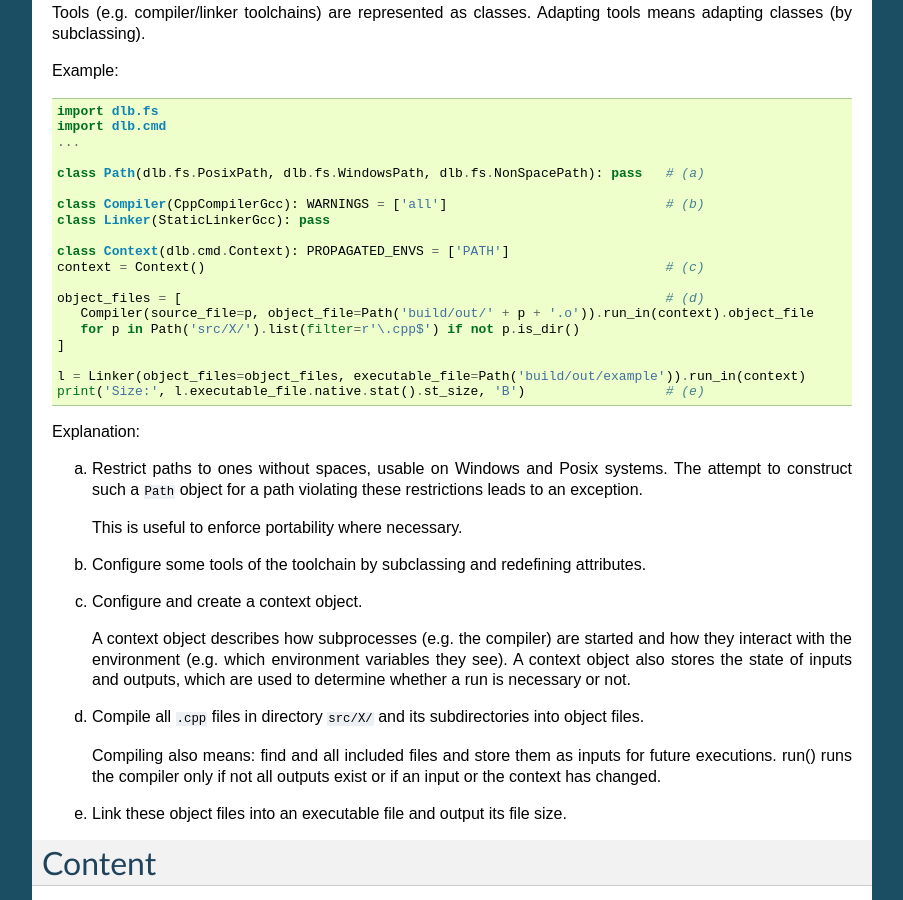
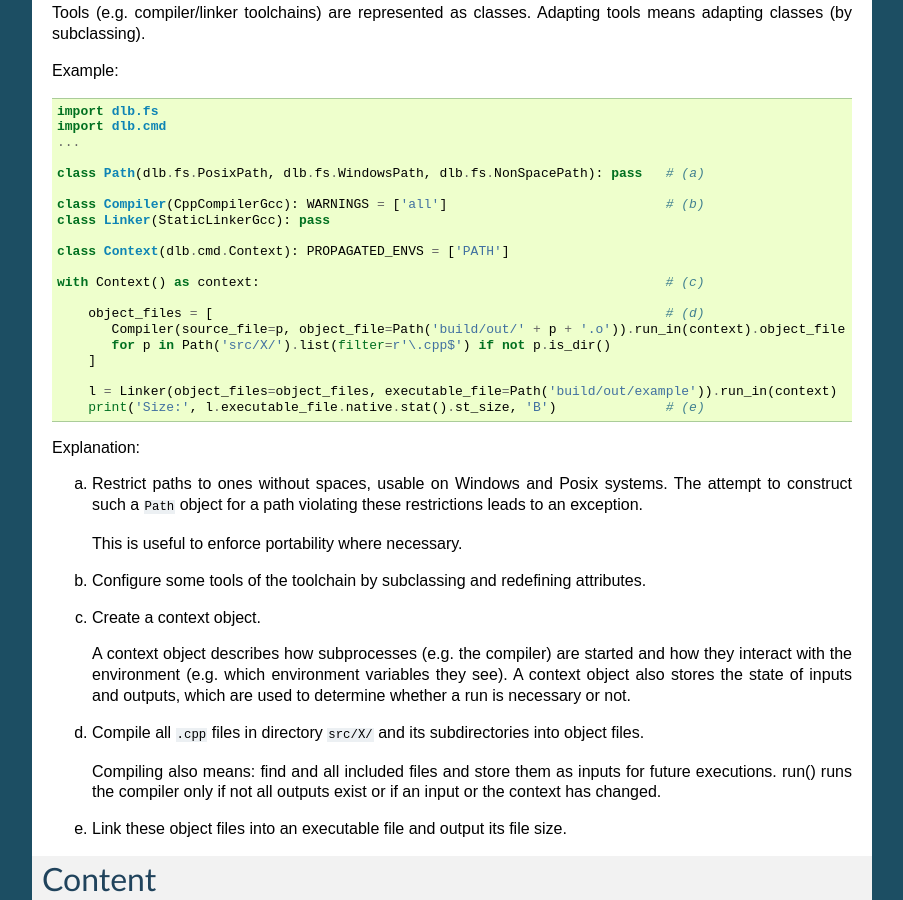
Before and after one commit to dlu-ch/dlb, a Sphinx documentation site: the page built from doc/index.rst, in a window 1280 px wide and 900 px high, scrolled down 457 px. Shown: the whole window, without its empty margins (198-1101 px from the left). Built offline with Sphinx 7.4.7, drawn with Linux system fonts in a browser that asks for light colours; pages that are not in the unit, such as notebooks, are missing from menus.

Commit message:
Update index.rst
Use Context as context manager

```diff
--- a/doc/index.rst
+++ b/doc/index.rst
@@ -37,15 +37,16 @@ Example::
     class Linker(StaticLinkerGcc): pass
 
     class Context(dlb.cmd.Context): PROPAGATED_ENVS = ['PATH']
-    context = Context()                                                           # (c)
 
-    object_files = [                                                              # (d)
-       Compiler(source_file=p, object_file=Path('build/out/' + p + '.o')).run_in(context).object_file
-       for p in Path('src/X/').list(filter=r'\.cpp$') if not p.is_dir()
-    ]
+    with Context() as context:                                                    # (c)
 
-    l = Linker(object_files=object_files, executable_file=Path('build/out/example')).run_in(context)
-    print('Size:', l.executable_file.native.stat().st_size, 'B')                  # (e)
+        object_files = [                                                          # (d)
+           Compiler(source_file=p, object_file=Path('build/out/' + p + '.o')).run_in(context).object_file
+           for p in Path('src/X/').list(filter=r'\.cpp$') if not p.is_dir()
+        ]
+
+        l = Linker(object_files=object_files, executable_file=Path('build/out/example')).run_in(context)
+        print('Size:', l.executable_file.native.stat().st_size, 'B')              # (e)
 
 Explanation:
 
@@ -56,7 +57,7 @@ a.  Restrict paths to ones without spaces, usable on Windows and Posix systems.
 
 #.  Configure some tools of the toolchain by subclassing and redefining attributes.
 
-#.  Configure and create a context object.
+#.  Create a context object.
 
     A context object describes how subprocesses (e.g. the compiler) are started and
     how they interact with the environment (e.g. which environment variables they see).
```
